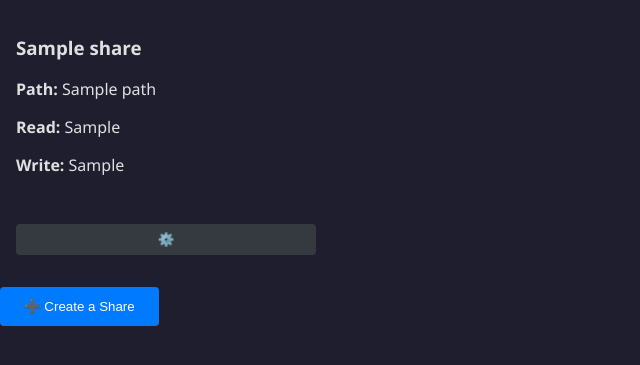
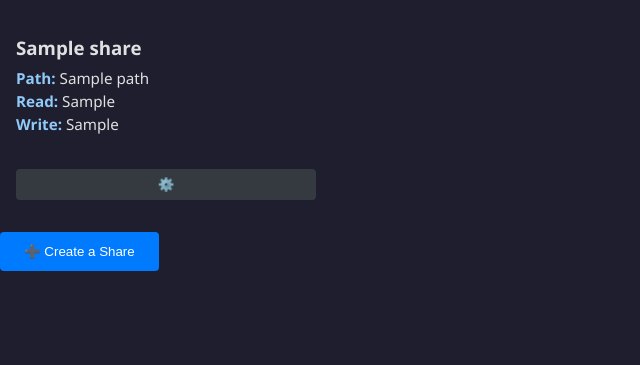
Before and after one commit to vznomics/swat, a FastAPI app: template app/templates/dashboard.html in a window 1280 px wide. Shown: the part 119-484 px from the top of the page, without its empty margins (0-640 px from the left). Run offline with FastAPI, Linux system fonts and the light colour scheme; the template is opened without the code that fills it: most values are stand-ins (such as "Sample title", 1, 10 or a date in 2020).

Commit message:
Update styles.css

```diff
--- a/app/static/css/styles.css
+++ b/app/static/css/styles.css
@@ -110,6 +110,15 @@ button:hover,
   margin-bottom: 1rem;
 }
 
+.share-info h3 {
+  margin-bottom: 0.5rem;
+}
+
+.share-info p {
+  margin: 0.2rem 0;
+  font-size: 0.95rem;
+}
+
 .os-icon {
   width: 24px;
   vertical-align: middle;
@@ -139,3 +148,7 @@ button:hover,
   font-size: 0.9rem;
   color: #bbb;
 }
+
+strong {
+  color: #90caf9;
+}
```
